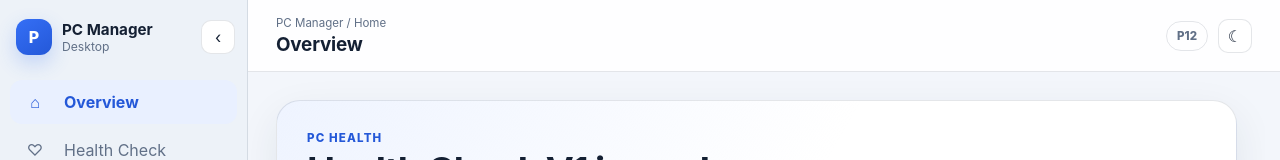
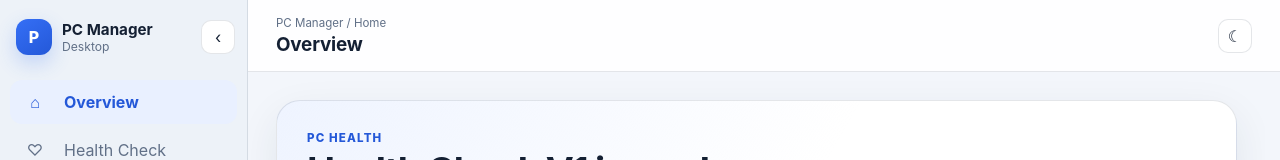
Before and after one commit to BlueDragon33/pc-manager-desktop, a React (Vite) app in the folder apps/desktop/: page / in a window 1280 px wide. Shown: the top 160 px of the page. Built offline with nearby package versions, Linux system fonts and the light colour scheme.

Commit message:
fix(ux): scrollable navigation and truthful status labels (#38)
* fix(ux): make navigation vertically scrollable and keep collapsed toggle reachable

* fix(ux): remove stale phase badge and show unavailable native metadata honestly

```diff
--- a/apps/desktop/src/App.tsx
+++ b/apps/desktop/src/App.tsx
@@ -203,7 +203,7 @@
           </div>
           <div>
             <dt>Product phase</dt>
-            <dd>{appInfo?.phase ?? "P11"}</dd>
+            <dd>{appInfo?.phase ?? "Unavailable"}</dd>
           </div>
         </dl>
       </section>
@@ -530,7 +530,6 @@
             <h1>{activeItem.label}</h1>
           </div>
           <div className="topbar-actions">
-            <span className="phase-chip">P12</span>
             <button
               className="icon-button"
               onClick={() =>
--- a/apps/desktop/src/styles.css
+++ b/apps/desktop/src/styles.css
@@ -202,7 +202,15 @@
 
 .nav-list {
   display: grid;
+  flex: 1 1 auto;
+  align-content: start;
+  min-height: 0;
+  min-width: 0;
   gap: 4px;
+  overflow-x: hidden;
+  overflow-y: auto;
+  overscroll-behavior: contain;
+  scrollbar-width: thin;
   padding: 8px 10px;
 }
 
@@ -284,16 +292,18 @@
 }
 
 .sidebar-collapsed .brand-row {
-  grid-template-columns: 36px;
+  display: flex;
+  flex-direction: column;
   justify-content: center;
-  padding-inline: 0;
+  gap: 4px;
+  min-height: 94px;
+  padding: 8px 0;
 }
 
 .sidebar-collapsed .sidebar-toggle {
-  position: absolute;
-  top: 60px;
-  right: -17px;
-  box-shadow: var(--shadow);
+  position: static;
+  flex: 0 0 auto;
+  box-shadow: none;
 }
 
 .sidebar-collapsed .nav-list {
@@ -336,15 +346,6 @@
   display: flex;
   align-items: center;
   gap: 10px;
-}
-
-.phase-chip {
-  padding: 7px 10px;
-  border: 1px solid var(--border);
-  border-radius: 999px;
-  color: var(--text-muted);
-  font-size: 0.72rem;
-  font-weight: 800;
 }
 
 .content-area {
```
